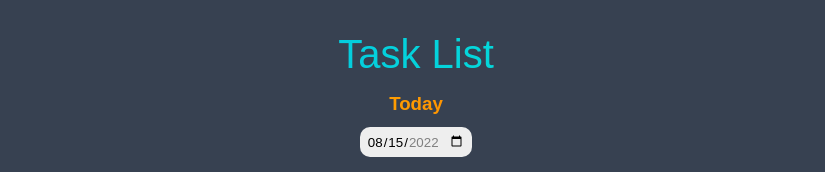
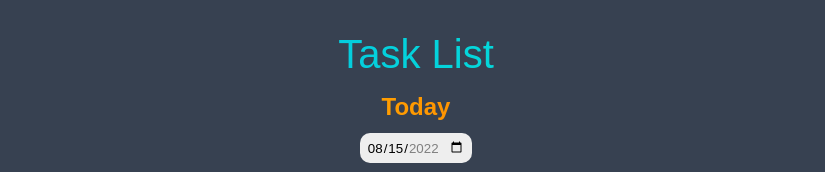
Before and after one commit to udaymanneru/Demo-Day-Project-Goals, a plain HTML site: page index.html in a window 1280 px wide. Shown: the top 172 px of the page, without its empty margins (224-1049 px from the left). Drawn offline with Linux system fonts and the light colour scheme.

Commit message:
Update index.html

```diff
--- a/index.html
+++ b/index.html
@@ -11,7 +11,7 @@
     <div id = "heading">
         <h1>Task List</h1>
         <div id = "datecontainer">
-            <h3 id = "calendartext">Today</h3>
+            <h2 id = "calendartext">Today</h2>
             <input type="date" id="calendar"
          value="2022-08-15" min="2022-01-01" max="2022-12-31">
           </div>
```
